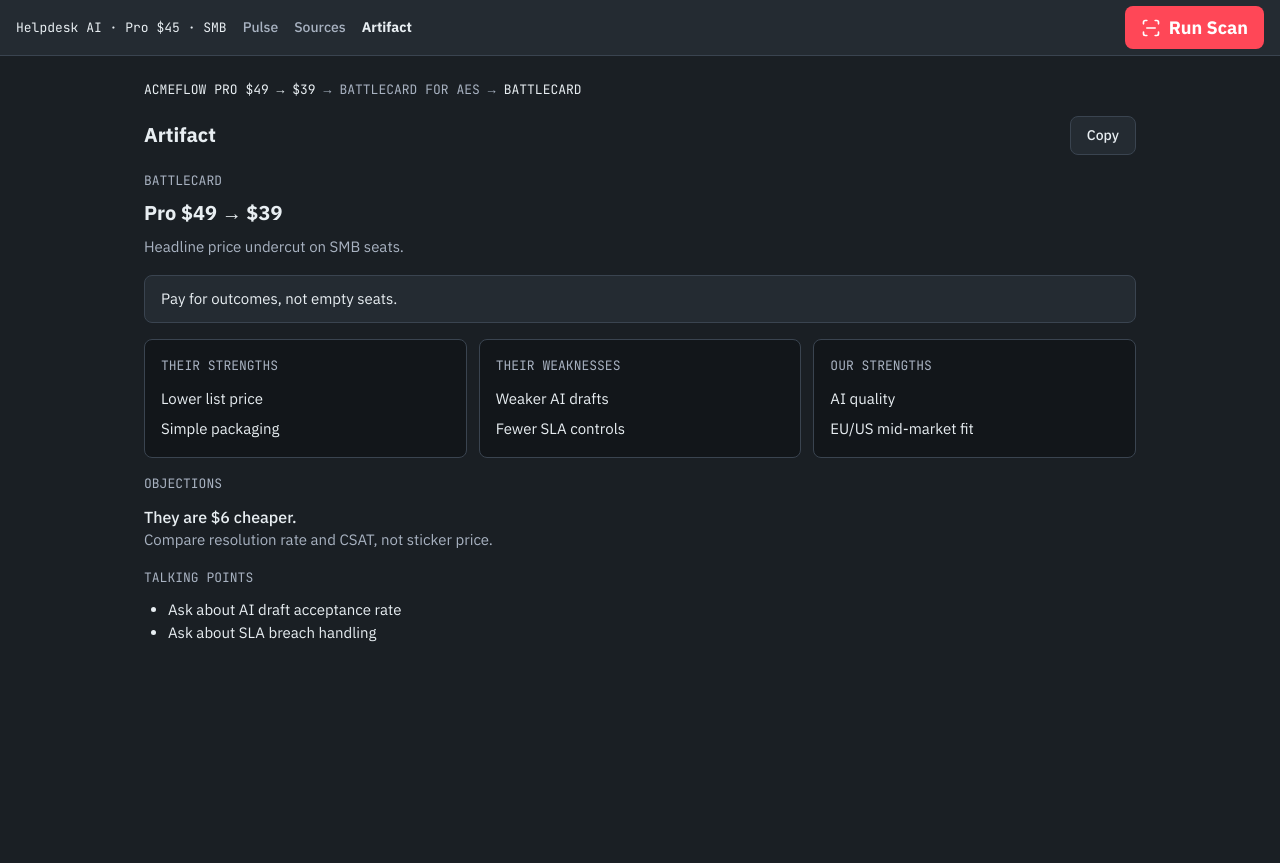
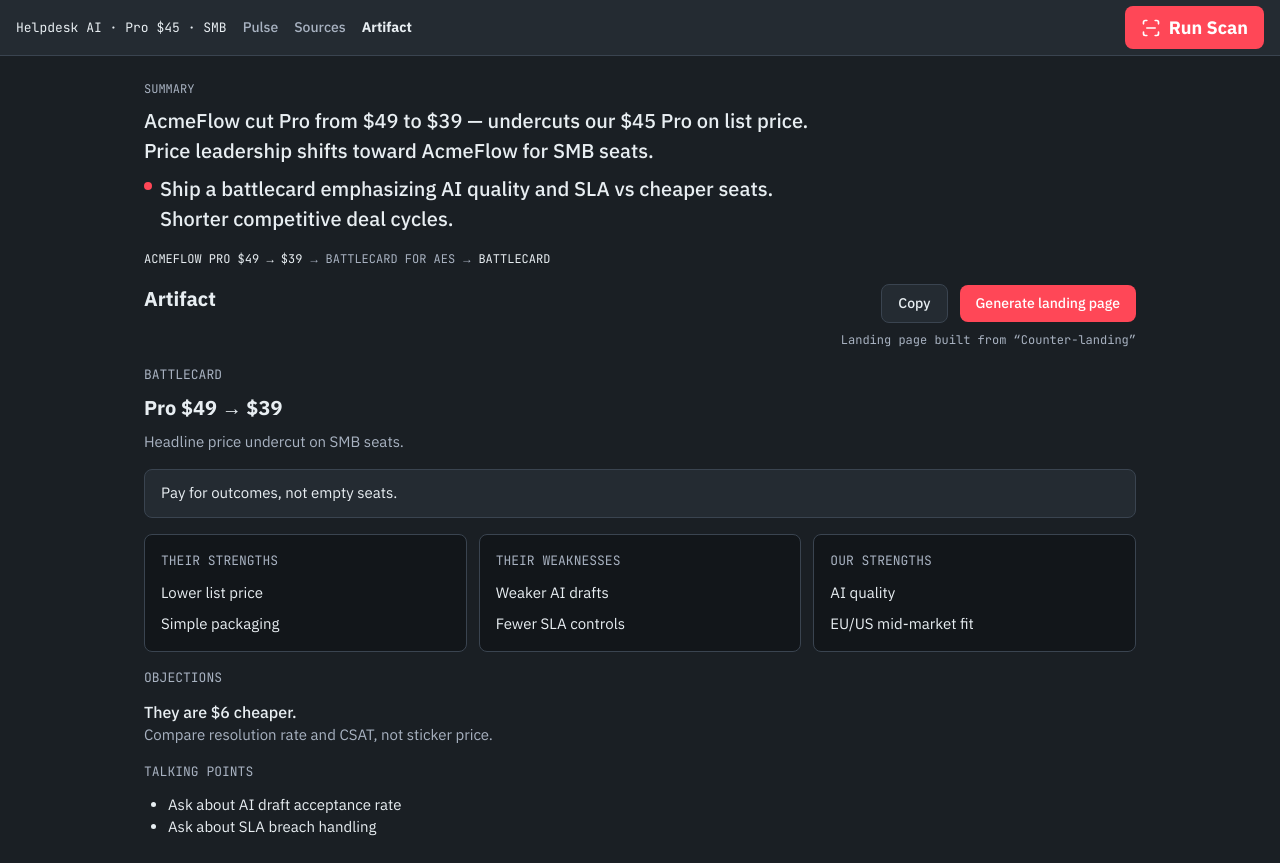
Before and after one commit to votapil/GrokMarketPulse, a React (Vite) app: page /artifact/fixture_artifact_battlecard in a window 1280 px wide. Before the commit the page ends 800 px from the top, so only its background shows below. Built offline with nearby package versions, Linux system fonts and the light colour scheme; no server answers.

Commit message:
T-41: Summary and guaranteed Generate landing page
Trail stays under the recap; fixtures never call Convex generate.

Co-authored-by: Cursor <cursoragent@cursor.com>

```diff
--- a/src/components/artifacts/ArtifactBody.tsx
+++ b/src/components/artifacts/ArtifactBody.tsx
@@ -12,15 +12,72 @@ export type ArtifactPayload =
 export type ArtifactLike = {
   payload: ArtifactPayload;
   heroImageUrl?: string | null;
+  status?: "pending" | "ready" | "error";
 };
+
+function LandingSectionSkeleton({ compact = false }: { compact?: boolean }) {
+  const pad = compact ? "p-[var(--space-4)]" : "p-[var(--space-8)]";
+  const hero = compact ? "h-24" : "h-40";
+
+  return (
+    <div
+      role="status"
+      aria-live="polite"
+      aria-busy="true"
+      aria-label="Writing landing page sections"
+      className={`flex flex-col gap-[var(--space-6)] overflow-hidden rounded-[var(--radius-md)] border border-[var(--color-border)] bg-[var(--color-surface)] ${pad}`}
+    >
+      <div
+        aria-hidden="true"
+        className={`${hero} w-full animate-pulse rounded-[var(--radius-md)] bg-[var(--color-border)]`}
+      />
+      <div
+        aria-hidden="true"
+        className="h-8 w-3/4 animate-pulse rounded-[var(--radius-md)] bg-[var(--color-border)]"
+      />
+      <div
+        aria-hidden="true"
+        className="h-4 w-full max-w-[72ch] animate-pulse rounded-[var(--radius-md)] bg-[var(--color-border)]"
+      />
+      <div className="grid gap-[var(--space-4)] md:grid-cols-2">
+        <div
+          aria-hidden="true"
+          className="h-24 animate-pulse rounded-[var(--radius-md)] border border-[var(--color-border)] bg-[var(--color-bg)]"
+        />
+        <div
+          aria-hidden="true"
+          className="h-24 animate-pulse rounded-[var(--radius-md)] border border-[var(--color-border)] bg-[var(--color-bg)]"
+        />
+      </div>
+      <div
+        aria-hidden="true"
+        className="flex flex-col gap-[var(--space-2)]"
+      >
+        <div className="h-4 w-1/3 animate-pulse rounded-[var(--radius-md)] bg-[var(--color-border)]" />
+        <div className="h-10 w-full animate-pulse rounded-[var(--radius-md)] bg-[var(--color-border)]" />
+        <div className="h-10 w-full animate-pulse rounded-[var(--radius-md)] bg-[var(--color-border)]" />
+      </div>
+      <div
+        aria-hidden="true"
+        className="h-12 w-48 animate-pulse rounded-[var(--radius-md)] bg-[var(--color-accent)]"
+      />
+    </div>
+  );
+}
 
 export function ArtifactBody({
   artifact,
   compact = false,
+  pending = false,
 }: {
   artifact?: ArtifactLike | null;
   compact?: boolean;
+  pending?: boolean;
 }) {
+  if (pending || artifact?.status === "pending") {
+    return <LandingSectionSkeleton compact={compact} />;
+  }
+
   if (!artifact || artifact.payload.type === "empty") {
     return (
       <EmptyState
--- a/src/screens/ArtifactScreen.tsx
+++ b/src/screens/ArtifactScreen.tsx
@@ -1,6 +1,6 @@
 import { useMemo, useState } from "react";
-import { Link, useParams } from "react-router-dom";
-import { useQuery } from "convex/react";
+import { Link, useNavigate, useParams } from "react-router-dom";
+import { useAction, useQuery } from "convex/react";
 import { api } from "../../convex/_generated/api";
 import type { Id } from "../../convex/_generated/dataModel";
 import { ArtifactBody, type ArtifactPayload } from "@/components/artifacts/ArtifactBody";
@@ -10,11 +10,11 @@ import { offerMarkdown } from "@/components/artifacts/OfferCard";
 import { isFixtureId } from "@/components/blocks/registry";
 import { EmptyState } from "@/components/state/EmptyState";
 import { ErrorState } from "@/components/state/ErrorState";
-import { Skeleton } from "@/components/state/Skeleton";
 import {
   fixtureArtifactBattlecard,
   fixtureArtifactLanding,
   fixtureArtifactOffer,
+  fixtureAssessment,
   fixtureRecommendations,
   fixtureSignal,
 } from "@/lib/fixtures";
@@ -25,6 +25,68 @@ const FIXTURES = {
   [fixtureArtifactOffer.id]: fixtureArtifactOffer,
 } as const;
 
+type RecommendationFields = {
+  id: string;
+  title: string;
+  action: string;
+  expectedImpact: string;
+  priority: number;
+  artifactType: string;
+};
+
+type AssessmentFields = {
+  why: string;
+  positionChange: string;
+};
+
+function pickViewedRecommendation(
+  recommendations: readonly RecommendationFields[],
+  recommendationId: string,
+): RecommendationFields | undefined {
+  return recommendations.find((row) => row.id === recommendationId);
+}
+
+function lowestPriorityRecommendation(
+  recommendations: readonly RecommendationFields[],
+): RecommendationFields | undefined {
+  return recommendations.reduce<RecommendationFields | undefined>((best, row) => {
+    if (!best || row.priority < best.priority) return row;
+    return best;
+  }, undefined);
+}
+
+function pickLandingRecommendation(
+  recommendations: readonly RecommendationFields[],
+): RecommendationFields | undefined {
+  const landing = recommendations.find((row) => row.artifactType === "landing");
+  if (landing) return landing;
+  const priorityOne = recommendations.find((row) => row.priority === 1);
+  if (priorityOne) return priorityOne;
+  return lowestPriorityRecommendation(recommendations);
+}
+
+function summaryCopy(
+  assessment: AssessmentFields | null | undefined,
+  recommendation: RecommendationFields | undefined,
+): { changed: string; response: string } {
+  const changed = assessment
+    ? `${assessment.why} ${assessment.positionChange}`.trim()
+    : "";
+  const response = recommendation
+    ? `${recommendation.action} ${recommendation.expectedImpact}`.trim()
+    : "";
+  return { changed, response };
+}
+
+function landingCaption(
+  recommendation: RecommendationFields | undefined,
+  loading: boolean,
+): string {
+  if (loading) return "Loading recommendation…";
+  if (!recommendation) return "No recommendation available to build from";
+  return `Landing page built from “${recommendation.title}”`;
+}
+
 function artifactMarkdown(payload: ArtifactPayload): string {
   if (payload.type === "battlecard") return battlecardMarkdown(payload);
   if (payload.type === "offer") return offerMarkdown(payload);
@@ -34,7 +96,12 @@ function artifactMarkdown(payload: ArtifactPayload): string {
 
 export function ArtifactScreen() {
   const { artifactId } = useParams();
+  const navigate = useNavigate();
+  const generate = useAction(api.act.generate);
   const [copyLabel, setCopyLabel] = useState("Copy");
+  const [generating, setGenerating] = useState(false);
+  const [generateError, setGenerateError] = useState<string | null>(null);
+
   const fixture = artifactId ? FIXTURES[artifactId as keyof typeof FIXTURES] : undefined;
   const isFixture = Boolean(artifactId && isFixtureId(artifactId));
 
@@ -49,25 +116,85 @@ export function ArtifactScreen() {
 
   const artifact = isFixture ? fixture : live;
 
-  const trail = useMemo(() => {
+  const view = useMemo(() => {
     if (isFixture && fixture) {
-      const rec = fixtureRecommendations.find((row) => row.id === fixture.recommendationId);
+      const viewedRec = pickViewedRecommendation(
+        fixtureRecommendations,
+        fixture.recommendationId,
+      );
+      const landingRec = pickLandingRecommendation(fixtureRecommendations);
       return {
         signalTitle: fixtureSignal.title,
-        recTitle: rec?.title ?? fixture.recommendationId,
+        recTitle: viewedRec?.title ?? fixture.recommendationId,
+        assessment: fixtureAssessment,
+        viewedRec,
+        landingRec,
       };
     }
     if (live && liveSignal) {
-      const rec = liveSignal.signal.recommendations.find(
-        (row) => row.id === live.recommendationId,
-      );
+      const recommendations = liveSignal.signal.recommendations;
+      const viewedRec = pickViewedRecommendation(recommendations, live.recommendationId);
+      const landingRec = pickLandingRecommendation(recommendations);
       return {
         signalTitle: liveSignal.signal.title,
-        recTitle: rec?.title ?? live.recommendationId,
+        recTitle: viewedRec?.title ?? live.recommendationId,
+        assessment: liveSignal.signal.assessment,
+        viewedRec,
+        landingRec,
       };
     }
-    return { signalTitle: "Signal", recTitle: "Recommendation" };
+    return {
+      signalTitle: "Signal",
+      recTitle: "Recommendation",
+      assessment: null as AssessmentFields | null,
+      viewedRec: undefined as RecommendationFields | undefined,
+      landingRec: undefined as RecommendationFields | undefined,
+    };
   }, [fixture, isFixture, live, liveSignal]);
+
+  const summary = summaryCopy(view.assessment, view.viewedRec);
+  const isLoadingLive = Boolean(artifactId && !isFixture && live === undefined);
+  const isLoadingSignal = Boolean(live && !liveSignal && !isFixture);
+  const caption = landingCaption(view.landingRec, isLoadingSignal);
+  const isPending =
+    generating || artifact?.status === "pending" || isLoadingLive;
+  const canCopy = Boolean(artifact && artifact.status === "ready" && !isPending);
+  const canGenerate =
+    Boolean(view.landingRec) &&
+    !generating &&
+    !(artifact?.status === "pending" && artifact.type === "landing");
+
+  async function onCopy() {
+    if (!artifact || artifact.status !== "ready") return;
+    const markdown = artifactMarkdown(artifact.payload);
+    await navigator.clipboard.writeText(markdown);
+    setCopyLabel("Copied");
+    window.setTimeout(() => setCopyLabel("Copy"), 1500);
+  }
+
+  async function onGenerateLanding() {
+    if (!view.landingRec) return;
+    if (isFixture) {
+      void navigate(`/artifact/${fixtureArtifactLanding.id}`);
+      return;
+    }
+    if (!live) return;
+    setGenerateError(null);
+    setGenerating(true);
+    try {
+      const { artifactId: createdId } = await generate({
+        signalId: live.signalId,
+        recommendationId: view.landingRec.id,
+      });
+      void navigate(`/artifact/${createdId}`);
+    } catch (error) {
+      setGenerateError(
+        error instanceof Error ? error.message : "Landing page generation failed",
+      );
+    } finally {
+      setGenerating(false);
+    }
+  }
 
   if (!artifactId) {
     return (
@@ -80,15 +207,7 @@ export function ArtifactScreen() {
     );
   }
 
-  if (!isFixture && live === undefined) {
-    return (
-      <div className="p-[var(--space-6)]">
-        <Skeleton label="Loading artifact" />
-      </div>
-    );
-  }
-
-  if (!artifact) {
+  if (!isLoadingLive && !artifact) {
     return (
       <div className="p-[var(--space-6)]">
         <EmptyState
@@ -99,62 +218,101 @@ export function ArtifactScreen() {
     );
   }
 
-  if (artifact.status === "pending") {
-    return (
-      <div className="p-[var(--space-6)]">
-        <Skeleton label="Grok is writing the artifact" />
+  return (
+    <div className="mx-auto flex w-full max-w-5xl flex-col gap-[var(--space-4)] px-[var(--space-4)] py-[var(--space-6)]">
+      {summary.changed || summary.response ? (
+        <section
+          aria-labelledby="artifact-summary-heading"
+          className="max-w-[72ch]"
+        >
+          <h2
+            id="artifact-summary-heading"
+            className="font-[family-name:var(--font-mono)] text-[12px] uppercase text-[var(--color-text-muted)]"
+          >
+            Summary
+          </h2>
+          {summary.changed ? (
+            <p className="mt-[var(--space-2)] text-[20px] font-[number:var(--weight-medium)] text-[var(--color-text)]">
+              {summary.changed}
+            </p>
+          ) : null}
+          {summary.response ? (
+            <p className="mt-[var(--space-2)] flex items-start gap-[var(--space-2)] text-[20px] font-[number:var(--weight-medium)] text-[var(--color-text)]">
+              <span
+                aria-hidden="true"
+                className="mt-[var(--space-2)] h-2 w-2 shrink-0 rounded-full bg-[var(--color-accent)]"
+              />
+              <span>{summary.response}</span>
+            </p>
+          ) : null}
+        </section>
+      ) : null}
+
+      <nav
+        aria-label="Artifact trail"
+        className="flex flex-wrap items-center gap-[var(--space-2)] font-[family-name:var(--font-mono)] text-[12px] uppercase text-[var(--color-text-muted)]"
+      >
+        <Link to="/" className="text-[var(--color-text)] underline-offset-4 hover:underline">
+          {view.signalTitle}
+        </Link>
+        <span aria-hidden="true">→</span>
+        <span>{view.recTitle}</span>
+        <span aria-hidden="true">→</span>
+        <span className="text-[var(--color-text)]">{artifact?.type ?? "Artifact"}</span>
+      </nav>
+
+      <div className="flex flex-wrap items-start justify-between gap-[var(--space-3)]">
+        <h1 className="text-[20px] font-[number:var(--weight-bold)]">Artifact</h1>
+        <div className="flex flex-col items-end gap-[var(--space-2)]">
+          <div className="flex flex-wrap items-center justify-end gap-[var(--space-3)]">
+            <button
+              type="button"
+              onClick={() => void onCopy()}
+              disabled={!canCopy}
+              className="rounded-[var(--radius-md)] border border-[var(--color-border)] bg-[var(--color-surface)] px-[var(--space-4)] py-[var(--space-2)] text-[14px] font-[number:var(--weight-medium)] text-[var(--color-text)] disabled:cursor-not-allowed disabled:opacity-50"
+            >
+              {copyLabel}
+            </button>
+            <button
+              type="button"
+              onClick={() => void onGenerateLanding()}
+              disabled={!canGenerate}
+              aria-describedby="landing-generate-caption"
+              className="rounded-[var(--radius-md)] bg-[var(--color-accent)] px-[var(--space-4)] py-[var(--space-2)] text-[14px] font-[number:var(--weight-medium)] text-white disabled:cursor-not-allowed disabled:opacity-50"
+            >
+              Generate landing page
+            </button>
+          </div>
+          <p
+            id="landing-generate-caption"
+            className="max-w-[42ch] text-right font-[family-name:var(--font-mono)] text-[12px] text-[var(--color-text-muted)]"
+          >
+            {caption}
+          </p>
+        </div>
       </div>
-    );
-  }
 
-  if (artifact.status === "error") {
-    return (
-      <div className="p-[var(--space-6)]">
+      {generateError ? (
+        <ErrorState
+          title="Landing page failed"
+          body={generateError}
+          actionLabel="Retry"
+          onRetry={() => void onGenerateLanding()}
+        />
+      ) : null}
+
+      {artifact?.status === "error" && !isPending ? (
         <ErrorState
           title="Artifact failed"
           body={artifact.error ?? "Grok did not return JSON."}
           actionLabel="Retry"
           onRetry={() => window.location.reload()}
         />
-      </div>
-    );
-  }
+      ) : null}
 
-  const markdown = artifactMarkdown(artifact.payload);
-
-  async function onCopy() {
-    await navigator.clipboard.writeText(markdown);
-    setCopyLabel("Copied");
-    window.setTimeout(() => setCopyLabel("Copy"), 1500);
-  }
-
-  return (
-    <div className="mx-auto flex w-full max-w-5xl flex-col gap-[var(--space-4)] px-[var(--space-4)] py-[var(--space-6)]">
-      <nav
-        aria-label="Artifact trail"
-        className="flex flex-wrap items-center gap-[var(--space-2)] font-[family-name:var(--font-mono)] text-[13px] uppercase text-[var(--color-text-muted)]"
-      >
-        <Link to="/" className="text-[var(--color-text)] underline-offset-4 hover:underline">
-          {trail.signalTitle}
-        </Link>
-        <span aria-hidden="true">→</span>
-        <span>{trail.recTitle}</span>
-        <span aria-hidden="true">→</span>
-        <span className="text-[var(--color-text)]">{artifact.type}</span>
-      </nav>
-
-      <div className="flex items-center justify-between gap-[var(--space-3)]">
-        <h1 className="text-[20px] font-[number:var(--weight-bold)]">Artifact</h1>
-        <button
-          type="button"
-          onClick={() => void onCopy()}
-          className="rounded-[var(--radius-md)] border border-[var(--color-border)] bg-[var(--color-surface)] px-[var(--space-4)] py-[var(--space-2)] text-[14px] font-[number:var(--weight-medium)]"
-        >
-          {copyLabel}
-        </button>
-      </div>
-
-      <ArtifactBody artifact={artifact} />
+      {isPending || artifact?.status === "ready" ? (
+        <ArtifactBody artifact={artifact} pending={isPending} />
+      ) : null}
     </div>
   );
 }
```
